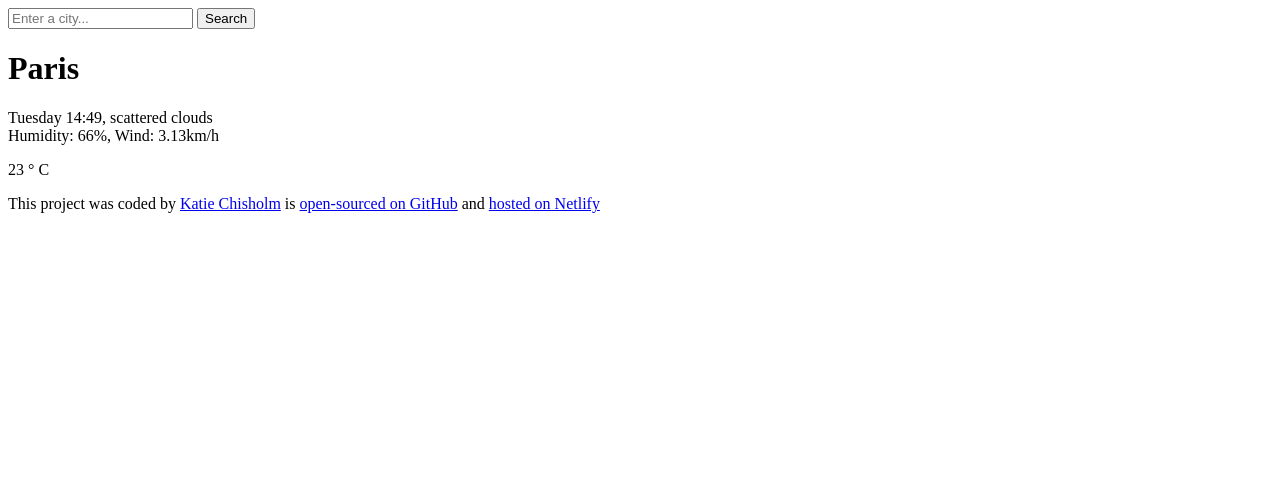
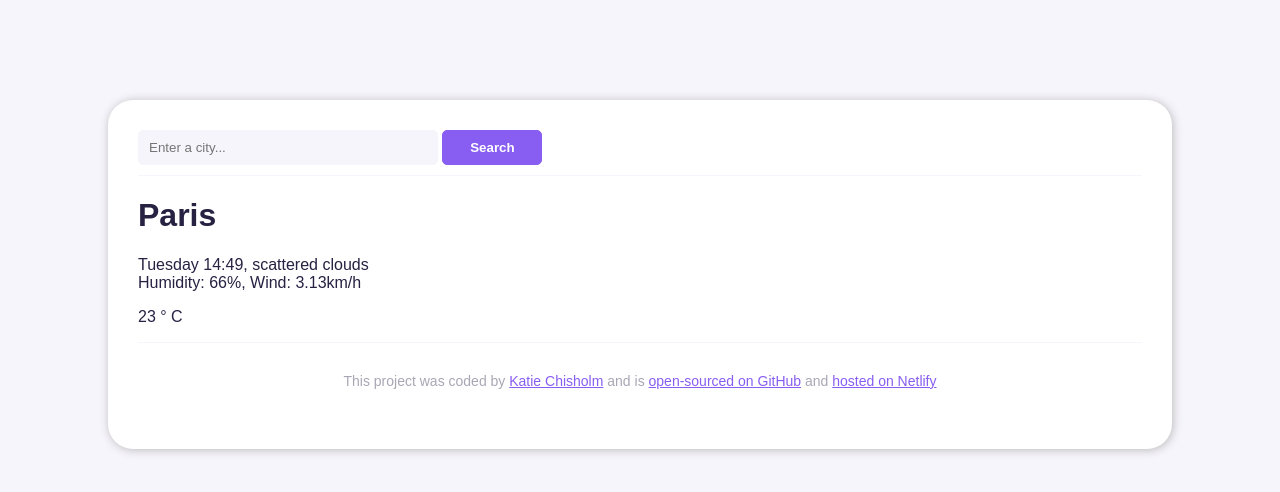
Before and after one commit to ktshazam/weather-app-vanilla, a plain HTML site: page index.html in a window 1280 px wide. Drawn offline with Linux system fonts and the light colour scheme.

Commit message:
Updated CSS - Basic

```diff
--- a/index.html
+++ b/index.html
@@ -3,19 +3,25 @@
   <head>
     <meta charset="UTF-8" />
     <meta name="viewport" content="width=device-width, initial-scale=1.0" />
+    <link rel="stylesheet" href="src/styles.css" />
     <title>Weather App</title>
   </head>
   <body>
     <div class="container">
       <div class="header">
         <header>
-          <form>
-            <input type="search" placeholder="Enter a city..." required />
-            <input type="submit" value="Search" />
+          <form class="city-search">
+            <input
+              type="search"
+              class="search-input"
+              placeholder="Enter a city..."
+              required
+            />
+            <input type="submit" class="search-button" value="Search" />
           </form>
         </header>
       </div>
-      <div>
+      <div class="main">
         <main>
           <div class="local-weather">
             <div class="row">
@@ -50,7 +56,7 @@
           <a href="https://github.com/ktshazam" target="_blank"
             >Katie Chisholm</a
           >
-          is
+          and is
           <a
             href="https://github.com/ktshazam/weather-app-vanilla"
             target="_blank"
--- a/src/styles.css
+++ b/src/styles.css
@@ -0,0 +1,67 @@
+body {
+  font-family: Arial, Helvetica, sans-serif;
+  background-color: #f7f5fc;
+}
+
+header {
+  border-bottom: 1px solid #f7f5fc;
+  padding-bottom: 10px;
+}
+
+form {
+  font-weight: normal;
+}
+
+a {
+  color: #885df1;
+  text-decoration: underline;
+}
+
+a:hover {
+  color: #a8a7b4;
+  text-decoration: underline;
+}
+
+a:visited {
+  color: #885df1;
+}
+
+footer {
+  border-top: 1px solid #f7f5fc;
+  padding: 30px;
+  color: #a8a7b4;
+  font-size: 14px;
+  text-align: center;
+}
+
+.container {
+  background-color: #ffffff;
+  color: #272142;
+  border-radius: 25px;
+  margin: 100px;
+  padding: 30px;
+  box-shadow: #b9b9ba 1px 1px 10px;
+}
+
+.city-search {
+}
+
+.search-input {
+  width: 300px;
+  height: 35px;
+  border: 1px solid #f7f5fc;
+  border-radius: 5px;
+  background-color: #f7f5fc;
+  color: #a8a7b4;
+  padding: 10px;
+}
+
+.search-button {
+  background-color: #885df1;
+  border: 1px solid #885df1;
+  color: #ffffff;
+  font-weight: 800;
+  border-radius: 5px;
+  width: 100px;
+  height: 35px;
+}
```
